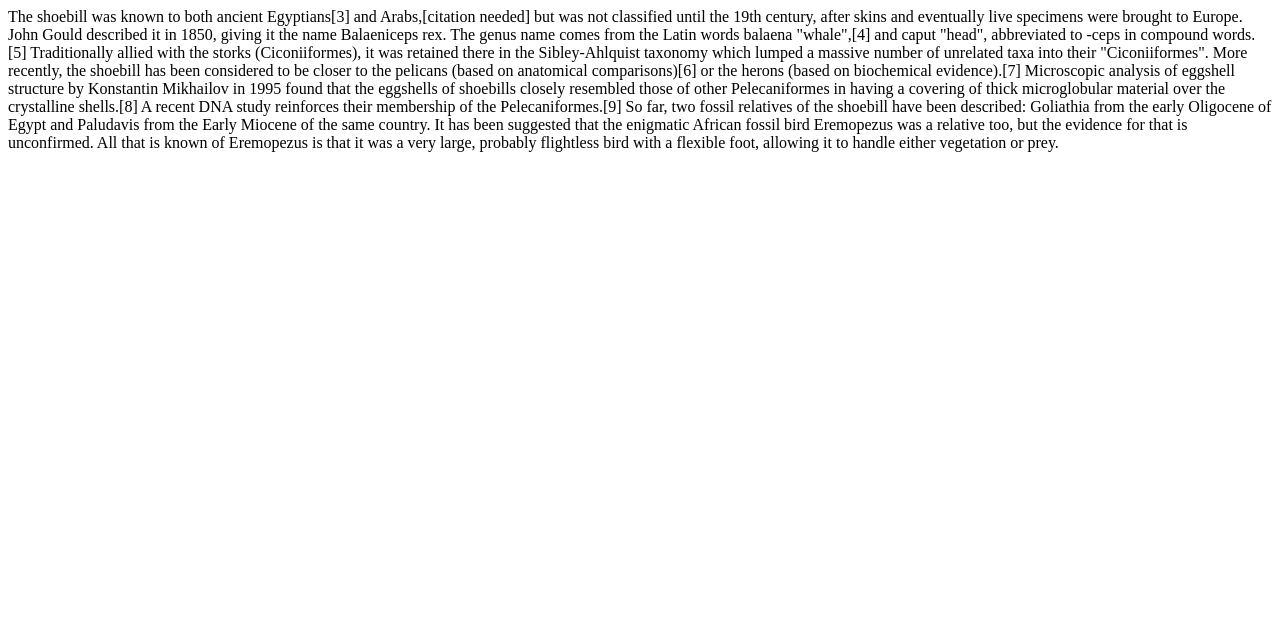
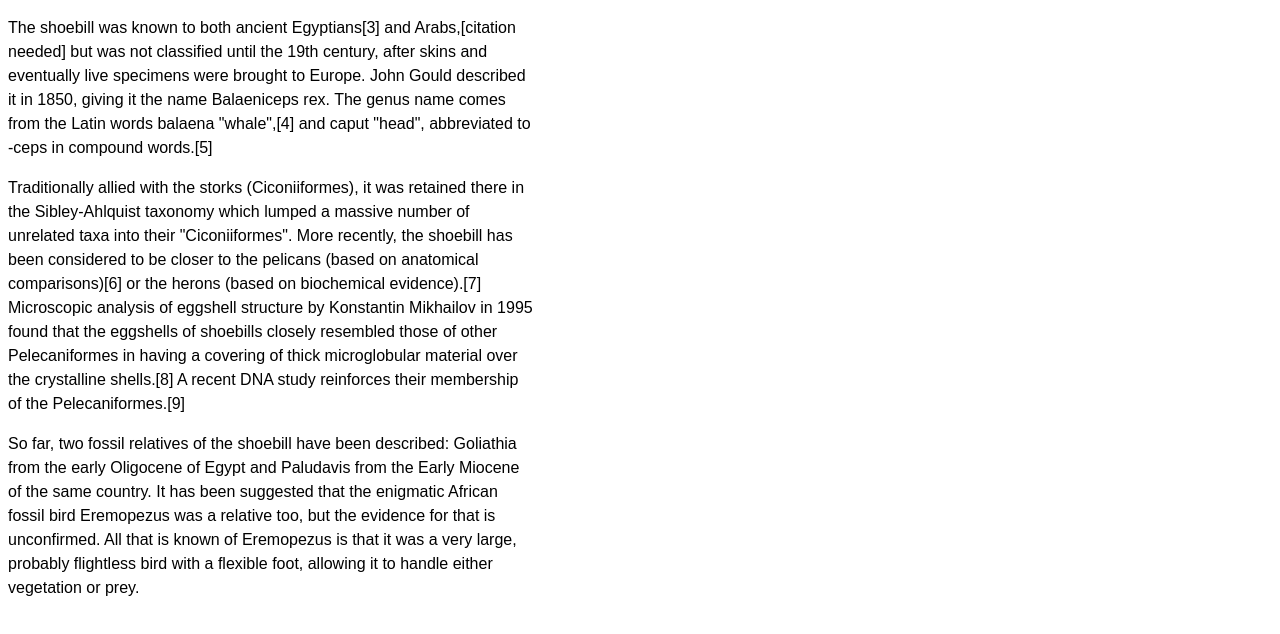
Before and after one commit to jbouwman7/jbouwman7.github.io, a plain HTML site: page index.html in a window 1280 px wide. Drawn offline with Linux system fonts and the light colour scheme.

Commit message:
add paragraphs and style

```diff
--- a/index.html
+++ b/index.html
@@ -1,16 +1,26 @@
 <!DOCTYPE html>
 <html lang="en">
 <head>
+    <style>
+        p{
+            font: 100%/1.5 sans-serif;
+            max-width: 33em;
+        }
+    </style>
     <meta charset="UTF-8">
     <meta http-equiv="X-UA-Compatible" content="IE=edge">
     <meta name="viewport" content="width=device-width, initial-scale=1.0">
     <title>Document</title>
 </head>
 <body>
-    The shoebill was known to both ancient Egyptians[3] and Arabs,[citation needed] but was not classified until the 19th century, after skins and eventually live specimens were brought to Europe. John Gould described it in 1850, giving it the name Balaeniceps rex. The genus name comes from the Latin words balaena "whale",[4] and caput "head", abbreviated to -ceps in compound words.[5]
-
-Traditionally allied with the storks (Ciconiiformes), it was retained there in the Sibley-Ahlquist taxonomy which lumped a massive number of unrelated taxa into their "Ciconiiformes". More recently, the shoebill has been considered to be closer to the pelicans (based on anatomical comparisons)[6] or the herons (based on biochemical evidence).[7] Microscopic analysis of eggshell structure by Konstantin Mikhailov in 1995 found that the eggshells of shoebills closely resembled those of other Pelecaniformes in having a covering of thick microglobular material over the crystalline shells.[8] A recent DNA study reinforces their membership of the Pelecaniformes.[9]
-
-So far, two fossil relatives of the shoebill have been described: Goliathia from the early Oligocene of Egypt and Paludavis from the Early Miocene of the same country. It has been suggested that the enigmatic African fossil bird Eremopezus was a relative too, but the evidence for that is unconfirmed. All that is known of Eremopezus is that it was a very large, probably flightless bird with a flexible foot, allowing it to handle either vegetation or prey.
+    <p>
+        The shoebill was known to both ancient Egyptians[3] and Arabs,[citation needed] but was not classified until the 19th century, after skins and eventually live specimens were brought to Europe. John Gould described it in 1850, giving it the name Balaeniceps rex. The genus name comes from the Latin words balaena "whale",[4] and caput "head", abbreviated to -ceps in compound words.[5]
+    </p>
+<p>
+    Traditionally allied with the storks (Ciconiiformes), it was retained there in the Sibley-Ahlquist taxonomy which lumped a massive number of unrelated taxa into their "Ciconiiformes". More recently, the shoebill has been considered to be closer to the pelicans (based on anatomical comparisons)[6] or the herons (based on biochemical evidence).[7] Microscopic analysis of eggshell structure by Konstantin Mikhailov in 1995 found that the eggshells of shoebills closely resembled those of other Pelecaniformes in having a covering of thick microglobular material over the crystalline shells.[8] A recent DNA study reinforces their membership of the Pelecaniformes.[9]
+</p>
+<p>
+    So far, two fossil relatives of the shoebill have been described: Goliathia from the early Oligocene of Egypt and Paludavis from the Early Miocene of the same country. It has been suggested that the enigmatic African fossil bird Eremopezus was a relative too, but the evidence for that is unconfirmed. All that is known of Eremopezus is that it was a very large, probably flightless bird with a flexible foot, allowing it to handle either vegetation or prey.
+</p>
 </body>
 </html>
```
